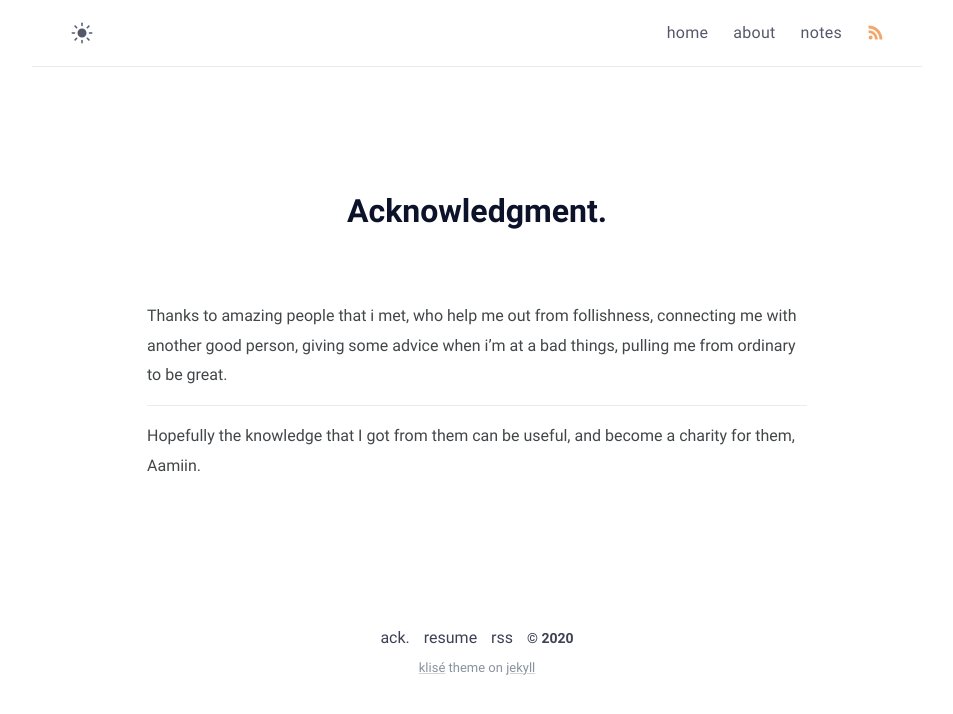
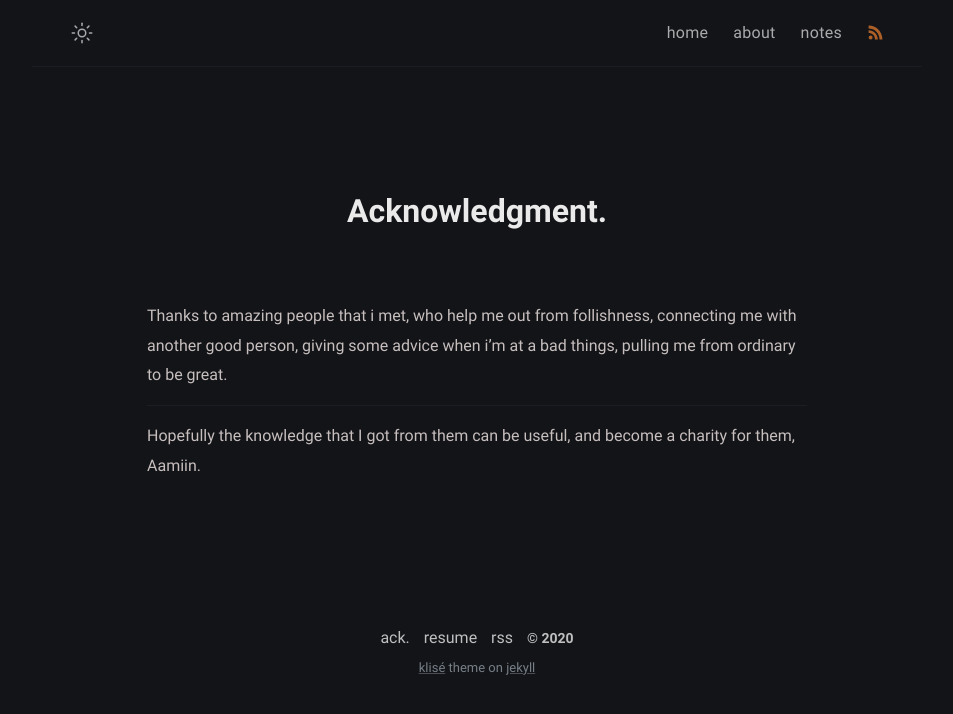
Before and after one commit to 4fecta/4fecta.ca, a Jekyll site: the page built from thanks.md, in a window 1280 px wide. Shown: the top 714 px of the page, without its empty margins (163-1116 px from the left). Built offline with Jekyll 4.4.1, drawn with Linux system fonts in a browser that asks for light colours.

Commit message:
Fix dark model bug when user directly visit page.html & post.html

```diff
--- a/_layouts/page.html
+++ b/_layouts/page.html
@@ -7,7 +7,7 @@ layout: compress
 
 {% include header.html %}
 
-<body>
+<body data-theme="{{ site.mode }}">
   {% include navbar.html %}
   <div class="wrapper">
     <header class="header">
--- a/_layouts/post.html
+++ b/_layouts/post.html
@@ -7,7 +7,7 @@ layout: compress
 
 {% include header.html %}
 
-<body>
+<body data-theme="{{ site.mode }}">
   {% include navbar.html %}
   <div class="wrapper post">
     <main class="page-content" aria-label="Content">
```
